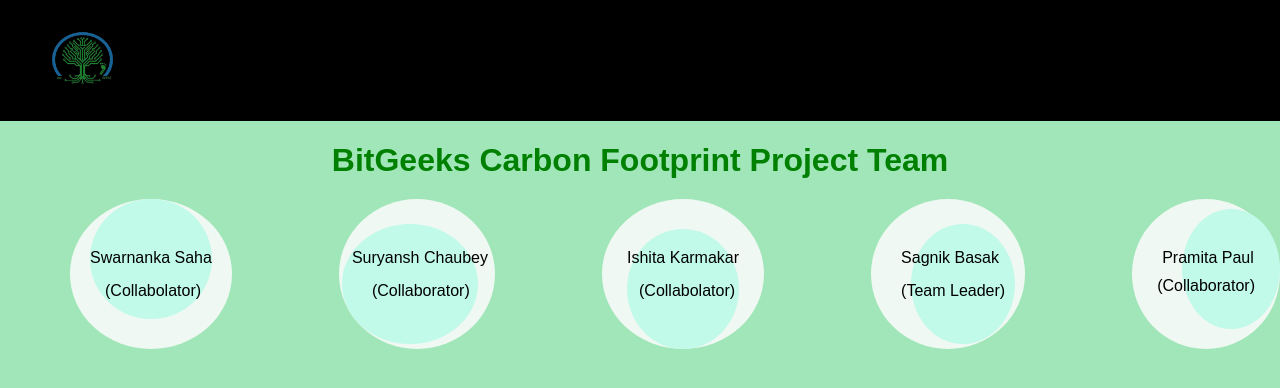
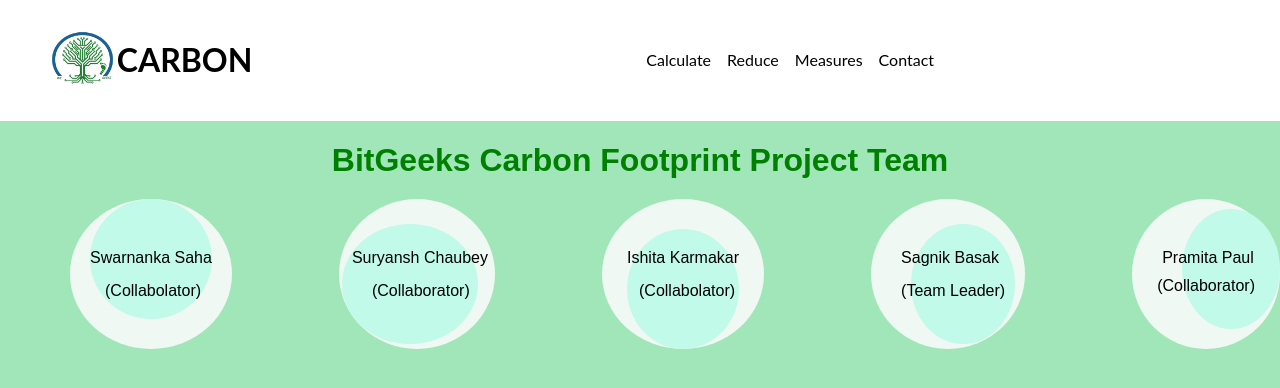
Before and after one commit to Kat-o30/Carbon-footprint-calculator, a website built with Parcel: page contact.html in a window 1280 px wide. Shown: the top 388 px of the page. Built offline with nearby package versions, Linux system fonts and the light colour scheme.

Commit message:
Second commit

```diff
--- a/style.css
+++ b/style.css
@@ -170,7 +170,7 @@
   padding-bottom: var(--dl-space-space-oneandhalfunits);
   justify-content: space-between;
   background-color: var(--dl-color-custom-neutral-light);
-  background: #000;
+  background: #FFFFFF;
 }
 .mobileMenu {
   background-color: var(--dl-color-custom-neutral-light);
```
